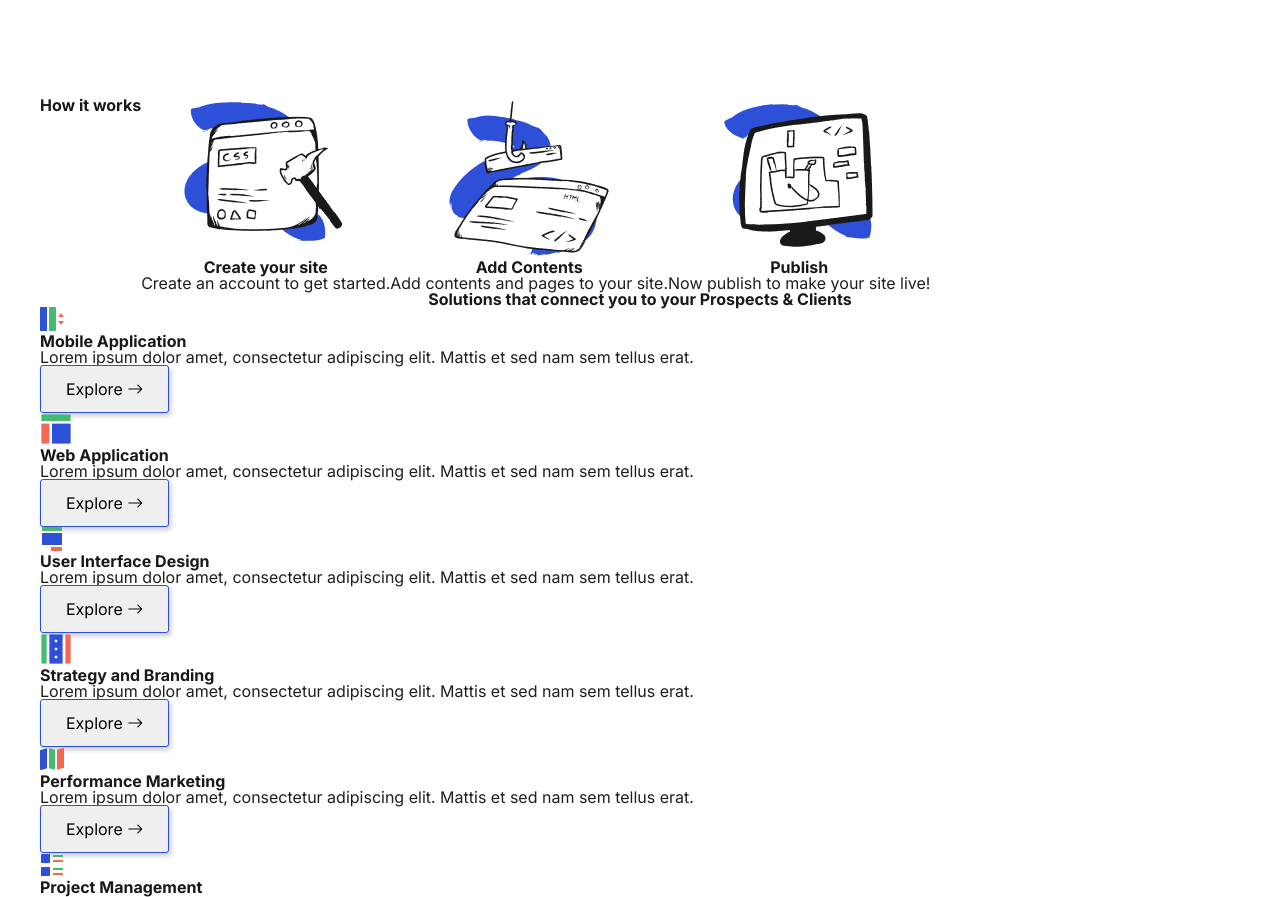
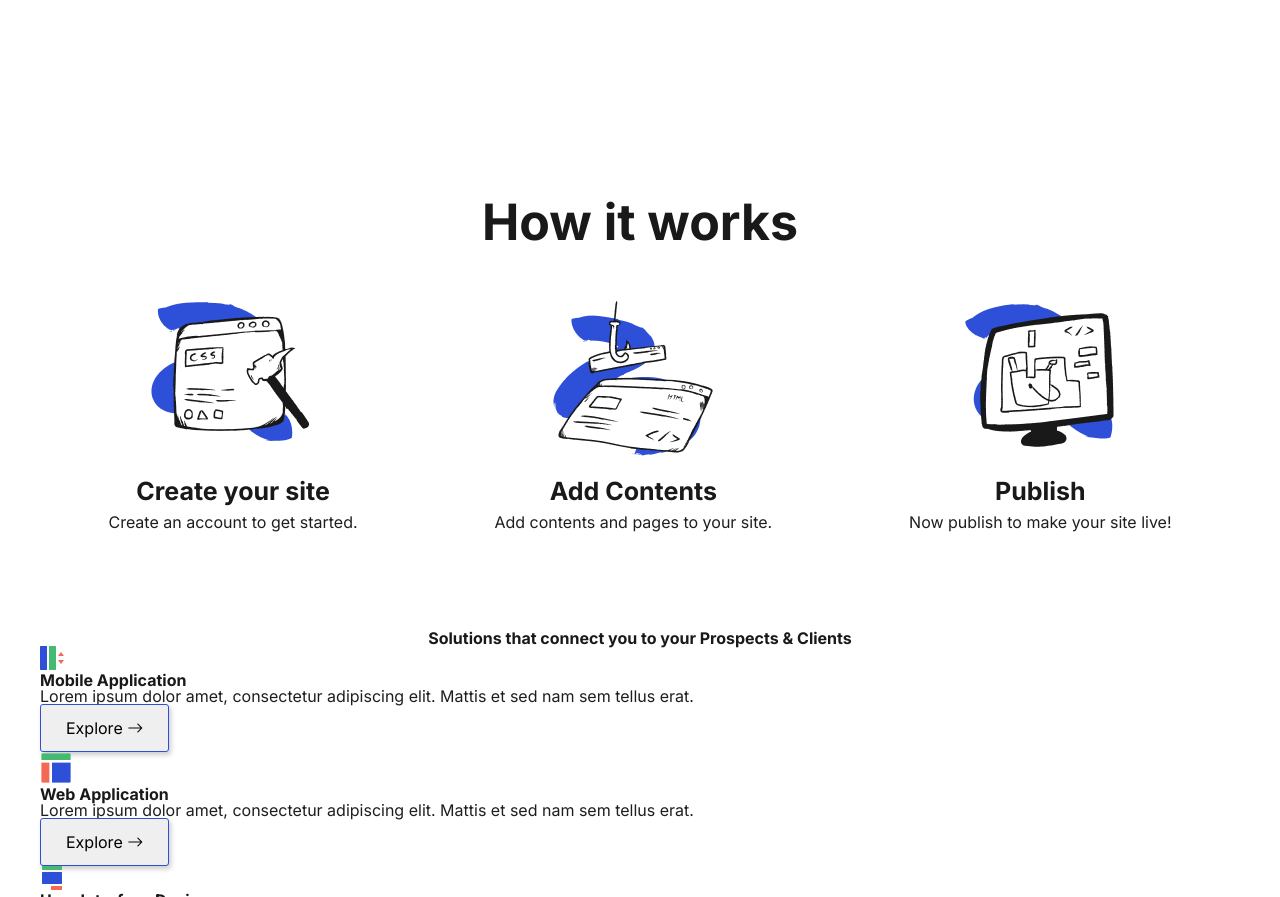
Before and after one commit to ahmadovTural/landing-page, a plain HTML site: page index.html in a window 1280 px wide. Shown: the part 3425-4322 px from the top of the page. Drawn offline with nearby package versions, Linux system fonts and the light colour scheme.

Commit message:
howit section completed

```diff
--- a/css/style.css
+++ b/css/style.css
@@ -268,3 +268,39 @@ header {
 .feature__description {
     line-height: 1.6;
 }
+
+
+/** ========== How it works Section ========== */
+.howit {
+    padding: 100px 0;
+}
+
+.howit__title {
+    font-size: 50px;
+    width: 100%;
+    display: block;
+    margin-bottom: 50px;
+}
+
+.howit .col {
+    width: 100%;
+}
+
+.howit__img {
+    cursor: pointer;
+    transition: all .4s ease-in-out;
+}
+
+.howit__img:hover {
+    transform: scale(1.1);
+}
+
+.howit__info {
+    font-size: 25px;
+    transition: all .4s ease-in-out;
+    cursor: pointer;
+}
+
+.howit__info:hover {
+    color: var(--primary);
+}
--- a/index.html
+++ b/index.html
@@ -306,21 +306,21 @@
         <section class="howit">
             <div class="container">
                 <div class="row">
-                    <h2 class="fw-bold text-primary text-center">How it works</h2>
-                    <div class="col d-flex align-center">
+                    <h2 class="howit__title fw-bold text-primary text-center">How it works</h2>
+                    <div class="col d-flex align-center justify-around">
                         <div class="howit__box text-center">
-                            <img src="img/create.png" alt="structure pic">
-                            <h4 class="fw-bold text-primary">Create your site</h4>
+                            <img src="img/create.png" alt="structure pic" class="howit__img">
+                            <h4 class="howit__info fw-bold text-primary mt-20 mb-10">Create your site</h4>
                             <p class="fw-regular text-secondary">Create an account to get started.</p>
                         </div>
                         <div class="howit__box text-center">
-                            <img src="img/add-content.png" alt="content pic">
-                            <h4 class="fw-bold text-primary">Add Contents</h4>
+                            <img src="img/add-content.png" alt="content pic" class="howit__img">
+                            <h4 class="howit__info fw-bold text-primary mt-20 mb-10">Add Contents</h4>
                             <p class="fw-regular text-secondary">Add contents and pages to your site.</p>
                         </div>
                         <div class="howit__box text-center">
-                            <img src="img/launch.png" alt="publish pic">
-                            <h4 class="fw-bold text-primary">Publish</h4>
+                            <img src="img/launch.png" alt="publish pic" class="howit__img">
+                            <h4 class="howit__info fw-bold text-primary mt-20 mb-10">Publish</h4>
                             <p class="fw-regular text-secondary">Now publish to make your site live!</p>
                         </div>
                     </div>
```
